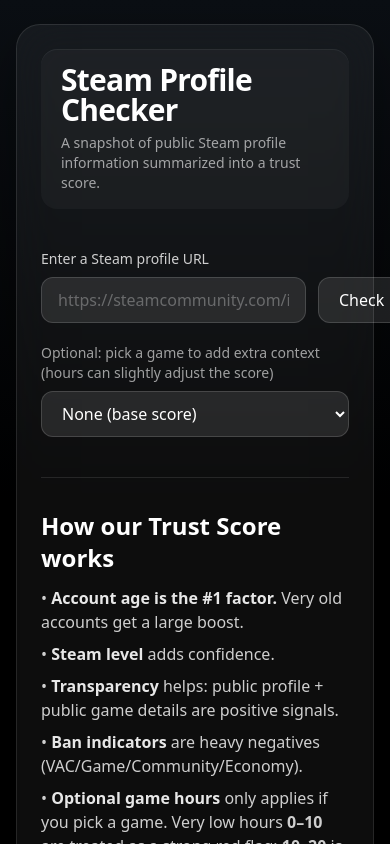
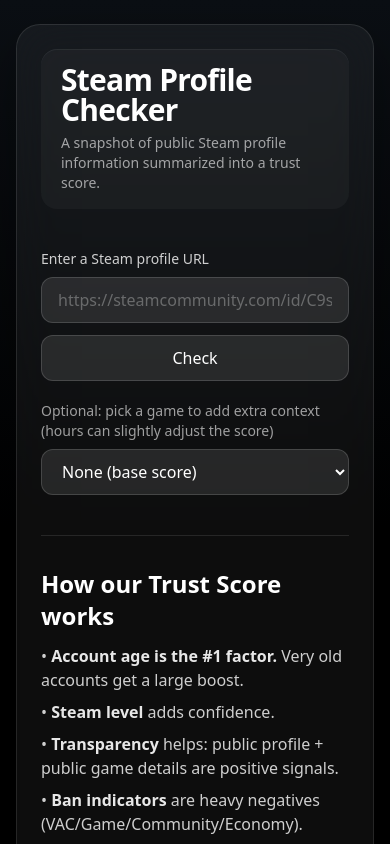
Before and after one commit to Obi318/steam-profile-checker, a Next.js app: page / in a window 390 px wide. Shown: the top 844 px of the page. Built offline with nearby package versions, Linux system fonts and the light colour scheme.

Commit message:
Fix mobile layout for input/button

```diff
--- a/app/page.js
+++ b/app/page.js
@@ -360,9 +360,11 @@
           {/* Input */}
           <div className="mb-3">
             <label className="block text-sm text-white/80 mb-2">Enter a Steam profile URL</label>
-            <div className="flex gap-3">
+
+            {/* ✅ MOBILE FIX: stack on small screens, row on sm+ */}
+            <div className="flex flex-col sm:flex-row gap-3">
               <input
-                className="flex-1 rounded-xl bg-white/10 border border-white/15 px-4 py-2.5 text-white placeholder:text-white/30 outline-none focus:border-white/30"
+                className="w-full min-w-0 rounded-xl bg-white/10 border border-white/15 px-4 py-2.5 text-white placeholder:text-white/30 outline-none focus:border-white/30"
                 value={input}
                 onChange={(e) => setInput(e.target.value)}
                 placeholder={DEFAULT_PROFILE_URL}
@@ -370,7 +372,7 @@
               <button
                 onClick={onCheck}
                 disabled={loading}
-                className="rounded-xl px-5 py-2.5 bg-white/10 border border-white/15 hover:bg-white/15 disabled:opacity-50"
+                className="w-full sm:w-auto rounded-xl px-5 py-2.5 bg-white/10 border border-white/15 hover:bg-white/15 disabled:opacity-50"
               >
                 {loading ? "Checking..." : "Check"}
               </button>
```
